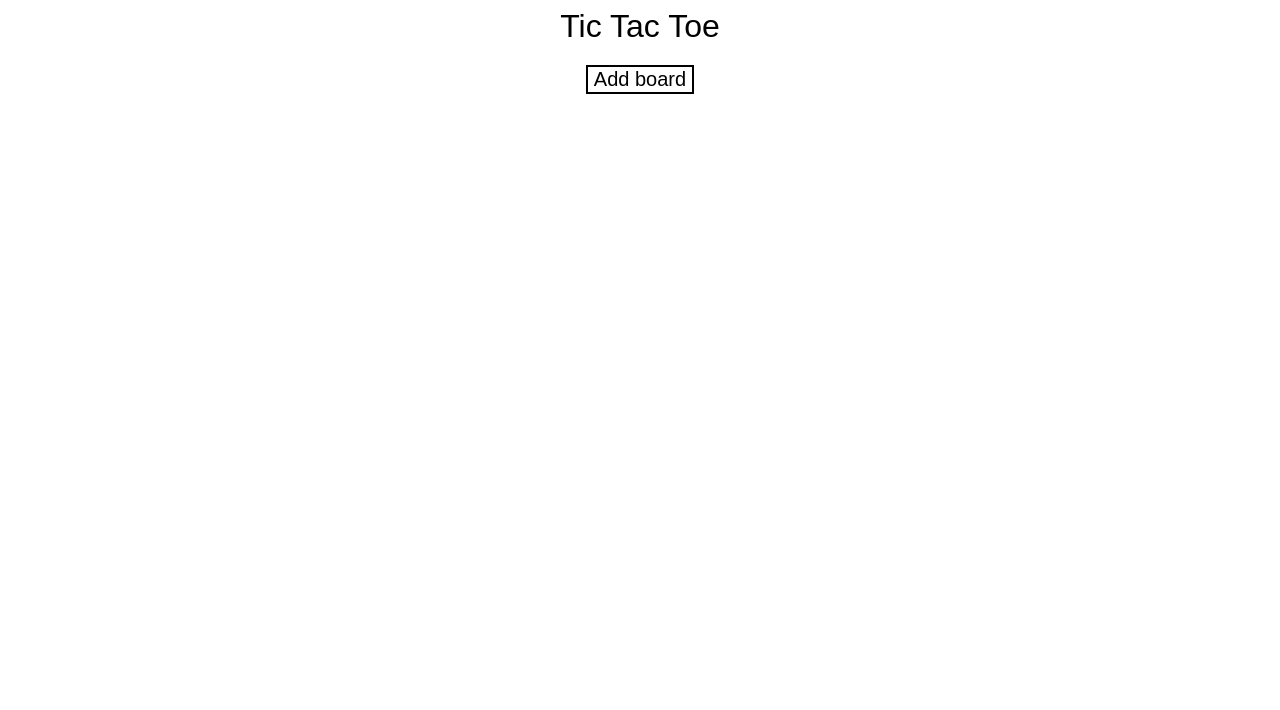
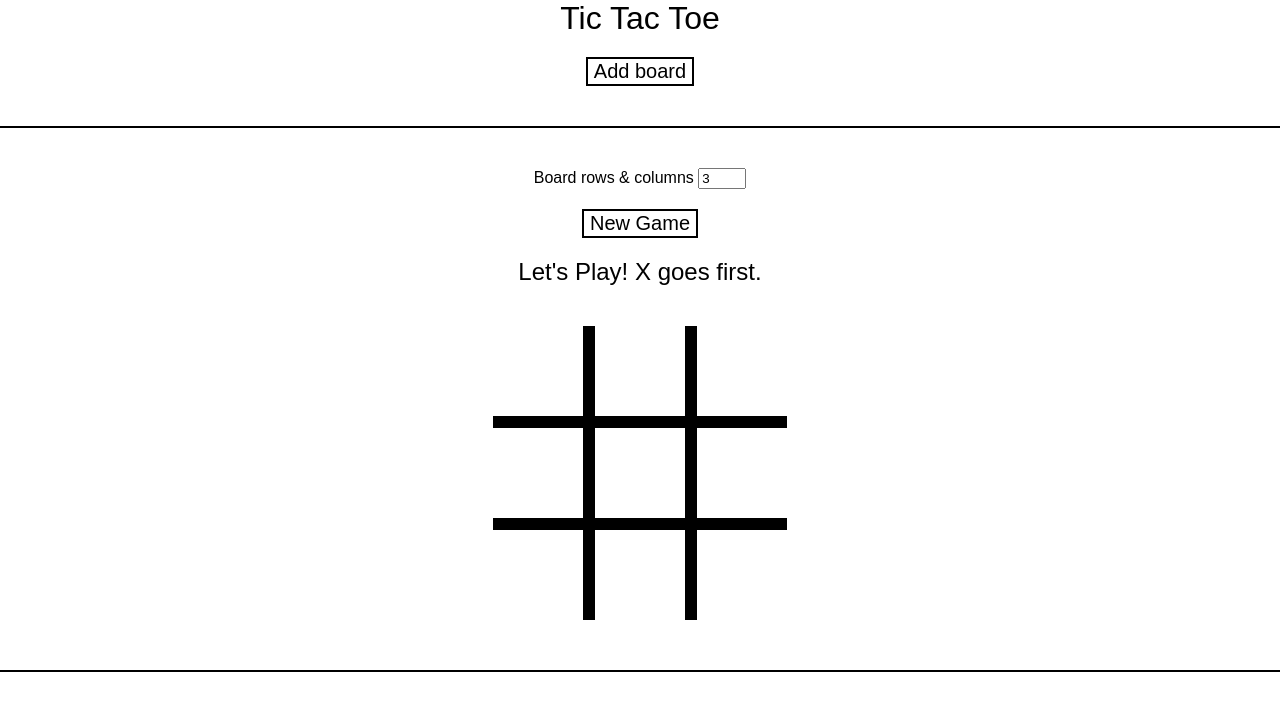
Before and after one commit to janephilipps/angular-tic-tac-toe, a plain HTML site: page public/index.html in a window 1280 px wide. Drawn offline with nearby package versions, Linux system fonts and the light colour scheme; some packages are replaced by stand-ins of ours.

Commit message:
update styles, start to support NxN board

```diff
--- a/public/css/style.css
+++ b/public/css/style.css
@@ -1,6 +1,7 @@
 body {
     font-family: Futura, sans-serif;
     text-align: center;
+    margin: 0;
 }
 
 .title {
@@ -8,8 +9,26 @@ body {
     padding-bottom: 20px;
 }
 
+.board-container {
+    border-top: 2px solid black;
+    border-bottom: 2px solid black;
+    padding-bottom: 50px;
+}
+
+form {
+    margin-top: 40px;
+}
+
 .add-board {
     margin-bottom: 40px;
+}
+
+.board-size {
+    width: 40px;
+}
+
+.reset {
+    margin-top: 20px;
 }
 
 .reset,
@@ -26,64 +45,55 @@ body {
 }
 
 .board {
-    width: 600px;
-    height: 600px;
+    width: 90%;
+    height: 90%;
     margin: 0 auto;
 }
 
-.square {
-    width: 180px;
-    height: 180px;
-    float: left;
-    text-align: center;
-    line-height: 180px;
-    font-size: 10em;
+/* Inline-block fix */
+.row {
+    margin-bottom: -4px;
 }
 
-.row:nth-child(1) .square:nth-child(1) {
-    border-right: 5px solid black;
-    border-bottom: 5px solid black;
+.square {
+    width: 90px;
+    height: 90px;
+    display: inline-block;
+    text-align: center;
+    line-height: 1.75em;
+    font-size: 3em;
+    border: .125em solid black;
+    overflow: hidden;
 }
 
-.row:nth-child(1) .square:nth-child(2) {
-    border-left: 5px solid black;
-    border-right: 5px solid black;
-    border-bottom: 5px solid black;
+.row .square:first-child {
+    border-left: none;
 }
 
-.row:nth-child(1) .square:nth-child(3) {
-    border-left: 5px solid black;
-    border-bottom: 5px solid black;
+.row .square:last-child {
+    border-right: none;
 }
 
-.row:nth-child(2) .square:nth-child(1) {
-    border-top: 5px solid black;
-    border-right: 5px solid black;
-    border-bottom: 5px solid black;
+.row:first-child .square {
+    border-top: none;
 }
 
-.row:nth-child(2) .square:nth-child(2) {
-    border: 5px solid black;
+.row:last-child .square {
+    border-bottom: none;
 }
 
-.row:nth-child(2) .square:nth-child(3) {
-    border-top: 5px solid black;
-    border-left: 5px solid black;
-    border-bottom: 5px solid black;
+.row:first-child .square:first-child {
+    border-left: none;
 }
 
-.row:nth-child(3) .square:nth-child(1) {
-    border-top: 5px solid black;
-    border-right: 5px solid black;
+.row:first-child .square:last-child {
+    border-right: none;
 }
 
-.row:nth-child(3) .square:nth-child(2) {
-    border-left: 5px solid black;
-    border-top: 5px solid black;
-    border-right: 5px solid black;
+.row:last-child .square:first-child {
+    border-left: none;
 }
 
-.row:nth-child(3) .square:nth-child(3) {
-    border-left: 5px solid black;
-    border-top: 5px solid black;
+.row:last-child .square:last-child {
+    border-right: none;
 }
--- a/public/index.html
+++ b/public/index.html
@@ -17,7 +17,7 @@
             <button class="add-board" ng-click="addBoard()">
                 Add board
             </button>
-            <div ng-repeat="b in getBoardNumber(boards) track by $index">
+            <div ng-repeat="b in getBoardNumber(boards) track by $index" class="board-container">
                 <div app-board></div>
             </div>
         </div>
--- a/public/js/app.js
+++ b/public/js/app.js
@@ -2,7 +2,7 @@ var app = angular.module('ticTacToeApp', []);
 
 app.controller('HomeCtrl', ['$scope', function($scope) {
 
-    $scope.boards = 0;
+    $scope.boards = 1;
 
     $scope.getBoardNumber = function(boards) {
         return new Array(boards);
--- a/public/views/board.html
+++ b/public/views/board.html
@@ -1,11 +1,13 @@
+<form>
+    Board rows & columns <input type="number" min="3" ng-model="board.size" class="board-size"></input>
+</form>
 <button class="reset" ng-click="resetBoard()">
-    Reset
+    New Game
 </button>
 <div class="game-message">
     {{gameMessage}}
 </div>
 <div class="board">
-    {{test}}
     <div ng-repeat="row in board.board track by $index" class="row">
         <div ng-repeat="square in row track by $index" ng-click="playerMove($parent.$index, $index)" class="square">{{ square }}</div>
     </div>
```
